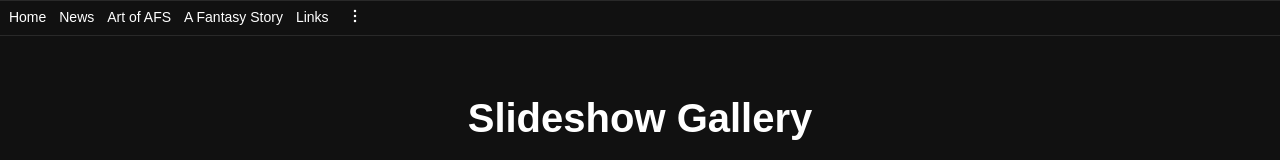
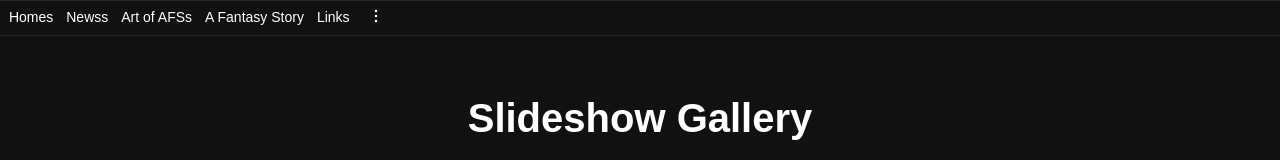
Before and after one commit to InferiorArtist/inferiorartist.github.io, a plain HTML site: page afs/art-of.html in a window 1280 px wide. Shown: the top 160 px of the page. Drawn offline with Linux system fonts and the light colour scheme.

Commit message:
Update art-of.html

```diff
--- a/afs/art-of.html
+++ b/afs/art-of.html
@@ -189,21 +189,21 @@
           <li>
             <div class="borderoffset">
               <div class="coolbutton">
-                <a href="https://inferiorartist.github.io/afs/home">&nbsp;Home</a>
+                <a href="https://inferiorartist.github.io/afs/home">&nbsp;Homes</a>
               </div>
             </div>
           </li>
           <li>
             <div class="borderoffset">
               <div class="coolbutton">
-                <a href="https://inferiorartist.github.io/afs/news">News</a>
+                <a href="https://inferiorartist.github.io/afs/news">Newss</a>
               </div>
             </div>
           </li>
           <li>
             <div class="borderoffset">
               <div class="coolbutton">
-                <a href="https://inferiorartist.github.io/afs/art-of">Art of AFS</a>
+                <a href="https://inferiorartist.github.io/afs/art-of">Art of AFSs</a>
               </div>
             </div>
           </li>
```
